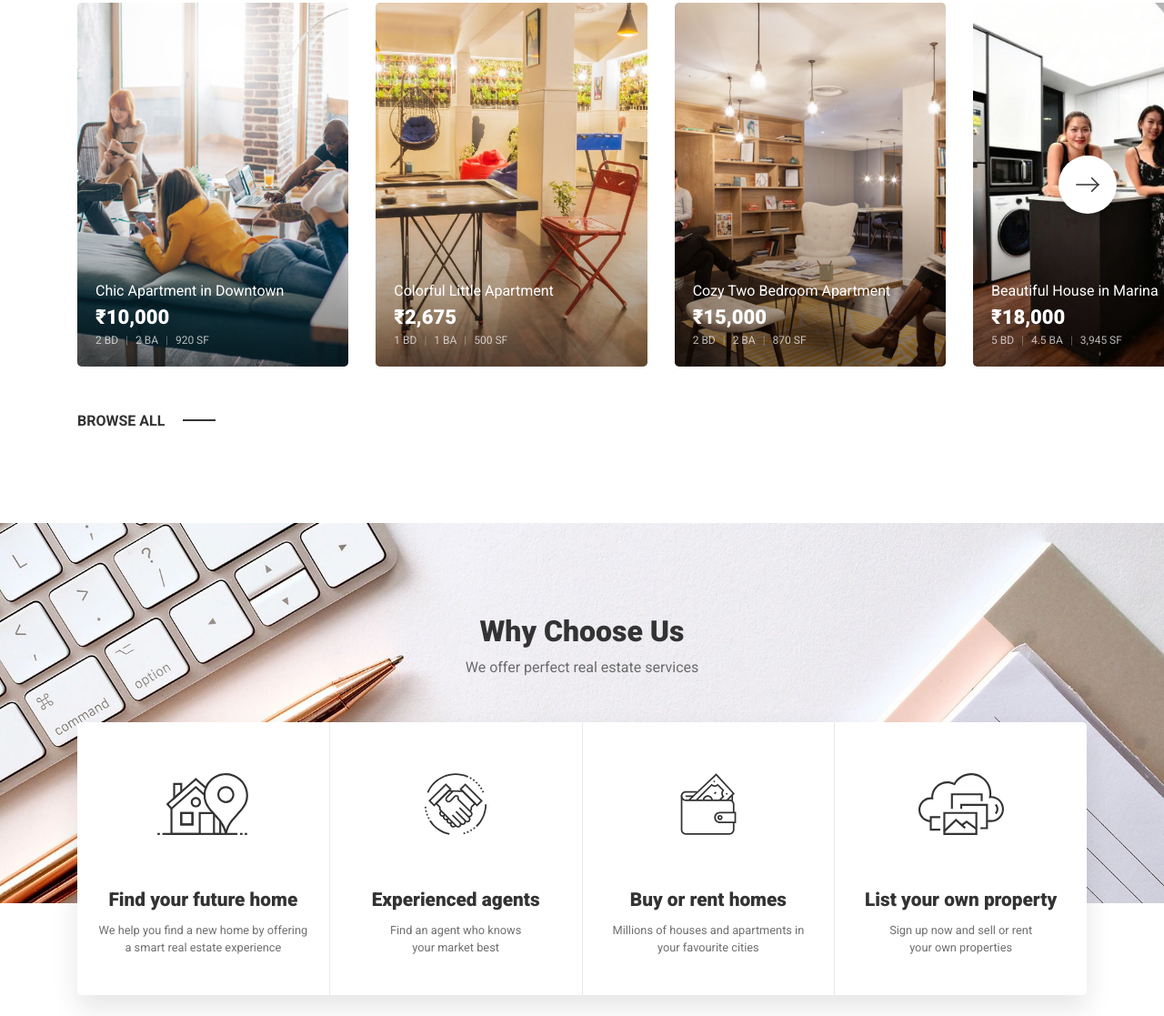
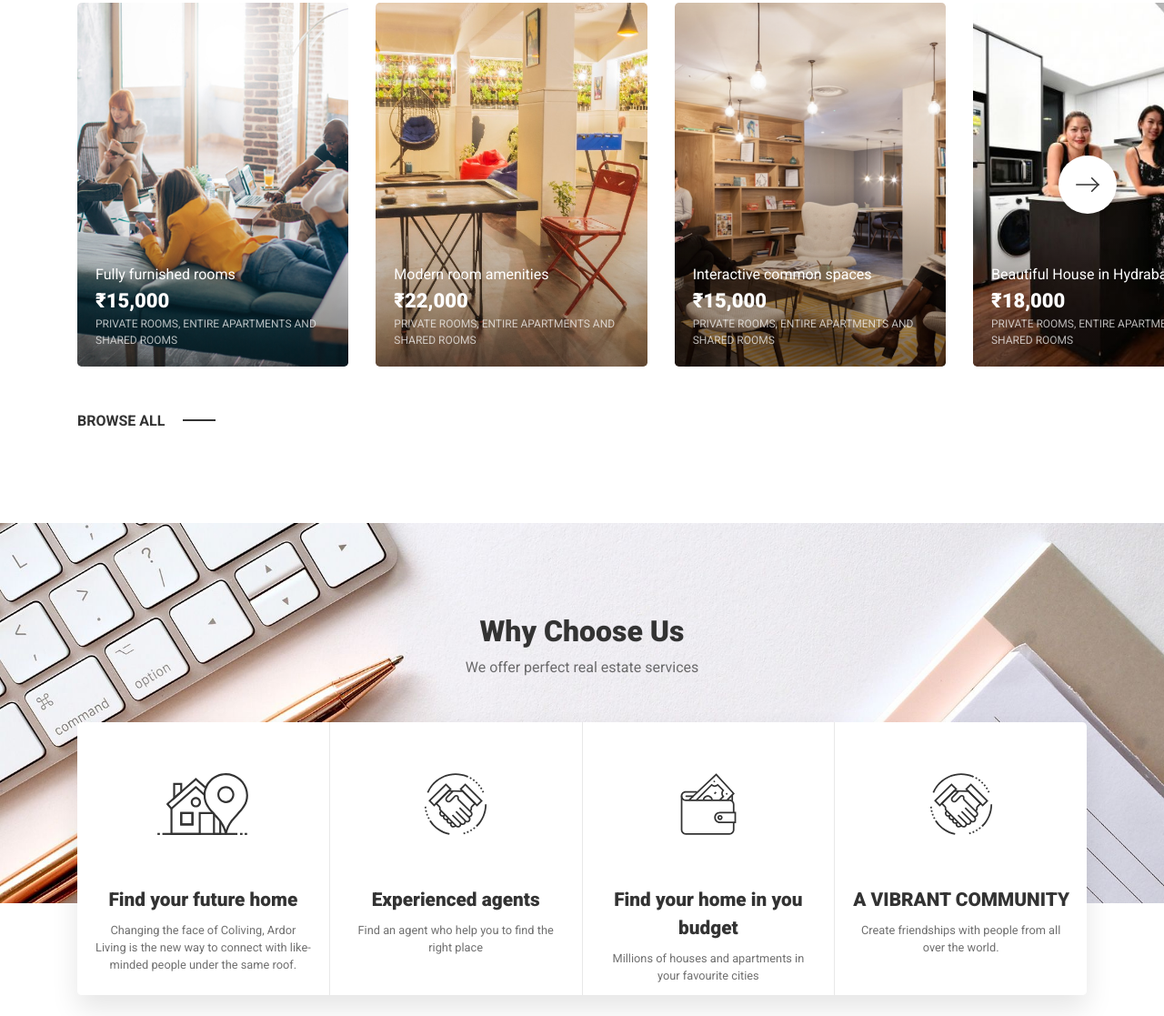
Before and after one commit to kinjalNandwana/website-template, a plain HTML site: page index.html in a window 1280 px wide. Shown: the part 1015-2132 px from the top of the page at 91% size. Drawn offline with Linux system fonts and the light colour scheme.

Commit message:
resideo changes

```diff
--- a/index.html
+++ b/index.html
@@ -36,11 +36,12 @@
                                 </ul> -->
                         </li>
                         <li class="list-inline-item">
-                            <a href="#">Properties</a>
+                            <a href="#">Location</a>
                             <ul class="pxp-nav-sub rounded-lg">
-                                <li><a href="properties.html">All Properties</a></li>
-                                <li><a href="single-property.html">Single Property</a></li>
-                                <li><a href="submit-property.html">Submit New Property</a></li>
+                                <li><a href="properties.html">All Locations</a></li>
+                                <li><a href="single-property.html">Bangaluru</a></li>
+                                <li><a href="single-property.html">Hydrabad</a></li>
+                                <li><a href="single-property.html">Pune</a></li>
                             </ul>
                         </li>
                         <li class="list-inline-item">
@@ -52,10 +53,10 @@
                         </li>
                         <li class="list-inline-item">
                             <a href="#">Blog</a>
-                            <ul class="pxp-nav-sub rounded-lg">
+                            <!-- <ul class="pxp-nav-sub rounded-lg">
                                 <li><a href="blog.html">All Blog Posts</a></li>
                                 <li><a href="single-post.html">Single Blog Post</a></li>
-                            </ul>
+                            </ul> -->
                         </li>
                         <!-- <li class="list-inline-item">
                                 <a href="#">Themes</a>
@@ -117,7 +118,7 @@
         </div>
 
         <div class="container-fluid pxp-props-carousel-right mt-100">
-            <h2 class="pxp-section-h2">Find your new home</h2>
+            <h2 class="pxp-section-h2">Premium Coliving Spaces for you</h2>
             <p class="pxp-text-light">Browse our latest hot offers</p>
             <div class="pxp-props-carousel-right-container mt-4 mt-md-5">
                 <div class="owl-carousel pxp-props-carousel-right-stage">
@@ -127,10 +128,13 @@
                                 style="background-image: url(images/properties/prop-1-1-gallery.jpg);"></div>
                             <div class="pxp-prop-card-1-gradient pxp-animate"></div>
                             <div class="pxp-prop-card-1-details">
-                                <div class="pxp-prop-card-1-details-title">Chic Apartment in Downtown</div>
-                                <div class="pxp-prop-card-1-details-price">₹10,000</div>
-                                <div class="pxp-prop-card-1-details-features text-uppercase">2 BD <span>|</span> 2 BA
-                                    <span>|</span> 920 SF</div>
+                                <div class="pxp-prop-card-1-details-title">Fully furnished rooms</div>
+                                <div class="pxp-prop-card-1-details-price">₹15,000</div>
+                                <div class="pxp-prop-card-1-details-features text-uppercase">
+                                    <!-- <span>|</span> -->
+                                    Private Rooms, Entire Apartments and Shared Rooms
+                                    <!-- <span>|</span> Girls -->
+                                </div>
                             </div>
                             <div class="pxp-prop-card-1-details-cta text-uppercase">View Details</div>
                         </a>
@@ -142,10 +146,11 @@
                                 style="background-image: url(images/properties/prop-2-1-gallery.jpg);"></div>
                             <div class="pxp-prop-card-1-gradient pxp-animate"></div>
                             <div class="pxp-prop-card-1-details">
-                                <div class="pxp-prop-card-1-details-title">Colorful Little Apartment</div>
-                                <div class="pxp-prop-card-1-details-price">₹2,675</div>
-                                <div class="pxp-prop-card-1-details-features text-uppercase">1 BD <span>|</span> 1 BA
-                                    <span>|</span> 500 SF</div>
+                                <div class="pxp-prop-card-1-details-title">Modern room amenities</div>
+                                <div class="pxp-prop-card-1-details-price">₹22,000</div>
+                                <div class="pxp-prop-card-1-details-features text-uppercase">
+                                    Private Rooms, Entire Apartments and Shared Rooms
+                                </div>
                             </div>
                             <div class="pxp-prop-card-1-details-cta text-uppercase">View Details</div>
                         </a>
@@ -157,10 +162,11 @@
                                 style="background-image: url(images/properties/prop-3-1-gallery.jpg);"></div>
                             <div class="pxp-prop-card-1-gradient pxp-animate"></div>
                             <div class="pxp-prop-card-1-details">
-                                <div class="pxp-prop-card-1-details-title">Cozy Two Bedroom Apartment</div>
+                                <div class="pxp-prop-card-1-details-title">Interactive common spaces</div>
                                 <div class="pxp-prop-card-1-details-price">₹15,000</div>
-                                <div class="pxp-prop-card-1-details-features text-uppercase">2 BD <span>|</span> 2 BA
-                                    <span>|</span> 870 SF</div>
+                                <div class="pxp-prop-card-1-details-features text-uppercase">
+                                    Private Rooms, Entire Apartments and Shared Rooms
+                                </div>
                             </div>
                             <div class="pxp-prop-card-1-details-cta text-uppercase">View Details</div>
                         </a>
@@ -172,10 +178,11 @@
                                 style="background-image: url(images/properties/prop-7-1-gallery.jpg);"></div>
                             <div class="pxp-prop-card-1-gradient pxp-animate"></div>
                             <div class="pxp-prop-card-1-details">
-                                <div class="pxp-prop-card-1-details-title">Beautiful House in Marina</div>
+                                <div class="pxp-prop-card-1-details-title">Beautiful House in Hydrabad</div>
                                 <div class="pxp-prop-card-1-details-price">₹18,000</div>
-                                <div class="pxp-prop-card-1-details-features text-uppercase">5 BD <span>|</span> 4.5 BA
-                                    <span>|</span> 3,945 SF</div>
+                                <div class="pxp-prop-card-1-details-features text-uppercase">
+                                    Private Rooms, Entire Apartments and Shared Rooms
+                                </div>
                             </div>
                             <div class="pxp-prop-card-1-details-cta text-uppercase">View Details</div>
                         </a>
@@ -189,8 +196,11 @@
                             <div class="pxp-prop-card-1-details">
                                 <div class="pxp-prop-card-1-details-title">Modern Residence</div>
                                 <div class="pxp-prop-card-1-details-price">₹7,995</div>
-                                <div class="pxp-prop-card-1-details-features text-uppercase">4 BD <span>|</span> 1.5 BA
-                                    <span>|</span> 2,240 SF</div>
+                                <div class="pxp-prop-card-1-details-features text-uppercase">
+                                    <!-- 4 BD <span>|</span> 1.5 BA
+                                    <span>|</span> 2,240 SF -->
+                                    Private Rooms, Entire Apartments and Shared Rooms
+                                </div>
                             </div>
                             <div class="pxp-prop-card-1-details-cta text-uppercase">View Details</div>
                         </a>
@@ -204,8 +214,9 @@
                             <div class="pxp-prop-card-1-details">
                                 <div class="pxp-prop-card-1-details-title">Luxury Mansion</div>
                                 <div class="pxp-prop-card-1-details-price">₹12,000</div>
-                                <div class="pxp-prop-card-1-details-features text-uppercase">4 BD <span>|</span> 5 BA
-                                    <span>|</span> 5,200 SF</div>
+                                <div class="pxp-prop-card-1-details-features text-uppercase">
+                                    Private Rooms, Entire Apartments and Shared Rooms
+                                </div>
                             </div>
                             <div class="pxp-prop-card-1-details-cta text-uppercase">View Details</div>
                         </a>
@@ -229,8 +240,15 @@
                         </div>
                         <div class="pxp-services-item-text text-center">
                             <div class="pxp-services-item-text-title">Find your future home</div>
-                            <div class="pxp-services-item-text-sub">We help you find a new home by offering<br>a smart
-                                real estate experience</div>
+                            <div class="pxp-services-item-text-sub">
+                                <!-- We help you find a new home by offering<br>a smart
+                                real estate experience -->
+
+                                Changing the face of Coliving, Ardor Living is the new way to connect with like-minded
+                                people
+                                under the same roof.
+                                <!-- Live with people who share your ideology, values, and interests. -->
+                            </div>
                         </div>
                         <div class="pxp-services-item-cta text-uppercase text-center">Learn More</div>
                     </a>
@@ -240,7 +258,13 @@
                         </div>
                         <div class="pxp-services-item-text text-center">
                             <div class="pxp-services-item-text-title">Experienced agents</div>
-                            <div class="pxp-services-item-text-sub">Find an agent who knows<br>your market best</div>
+                            <div class="pxp-services-item-text-sub">
+                                Find an agent who help you to find the
+                                right place
+                                <!-- knows<br>your market best -->
+                                <!-- Rental accommodations designed for Young professionals & students with
+                                Love,Comfort,Covenience -->
+                            </div>
                         </div>
                         <div class="pxp-services-item-cta text-uppercase text-center">Learn More</div>
                     </a>
@@ -249,7 +273,7 @@
                             <img src="images/service-icon-3.svg" alt="...">
                         </div>
                         <div class="pxp-services-item-text text-center">
-                            <div class="pxp-services-item-text-title">Buy or rent homes</div>
+                            <div class="pxp-services-item-text-title">Find your home in you budget</div>
                             <div class="pxp-services-item-text-sub">Millions of houses and apartments in<br>your
                                 favourite cities</div>
                         </div>
@@ -257,11 +281,15 @@
                     </a>
                     <a href="submit-property.html" class="pxp-services-item">
                         <div class="pxp-services-item-fig">
-                            <img src="images/service-icon-4.svg" alt="...">
+                            <img src="images/service-icon-2.svg" alt="...">
                         </div>
                         <div class="pxp-services-item-text text-center">
-                            <div class="pxp-services-item-text-title">List your own property</div>
-                            <div class="pxp-services-item-text-sub">Sign up now and sell or rent<br>your own properties
+                            <div class="pxp-services-item-text-title" style="white-space: nowrap !important;">A VIBRANT
+                                COMMUNITY</div>
+                            <div class="pxp-services-item-text-sub">
+                                <!-- Sign up now and sell or rent<br>your own properties -->
+                                Create friendships with people from all over the world.
+                                <!-- Enjoy curated local events. -->
                             </div>
                         </div>
                         <div class="pxp-services-item-cta text-uppercase text-center">Learn More</div>
@@ -457,7 +485,7 @@
             <a href="agents.html" class="pxp-primary-cta text-uppercase mt-1 mt-md-4 pxp-animate">See All Agents</a>
         </div>
 
-        <div class="container mt-100">
+        <!-- <div class="container mt-100">
             <h2 class="pxp-section-h2 text-center">Membership Plans</h2>
             <p class="pxp-text-light text-center">Choose the plan that suits you best</p>
             <div class="row mt-5">
@@ -516,10 +544,11 @@
                     </a>
                 </div>
             </div>
-        </div>
+        </div> -->
     </div>
 
-    <div class="pxp-footer pt-100 pb-100 mt-100">
+    <!-- <div class="pxp-footer pt-100 pb-100 mt-100"> -->
+    <div style="padding-top: 3em !important;">
         <div class="container">
             <div class="row">
                 <div class="col-sm-12 col-lg-4">
```
Also changed, not shown: agents.html (+7 -6 lines), blog.html (+8 -7 lines), contact.html (+8 -7 lines), index-2.html (+8 -7 lines), index-3.html (+8 -7 lines), js/mapee61.js (+27 -27 lines), properties.html (+106 -61 lines), single-agent.html (+10 -9 lines), single-post.html (+8 -7 lines), single-property.html (+13 -12 lines), submit-property.html (+7 -6 lines).
